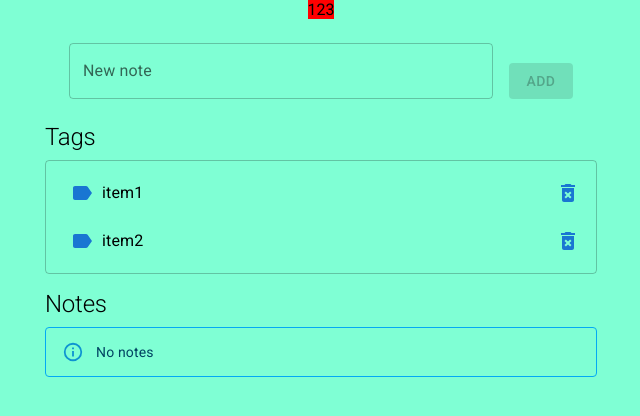
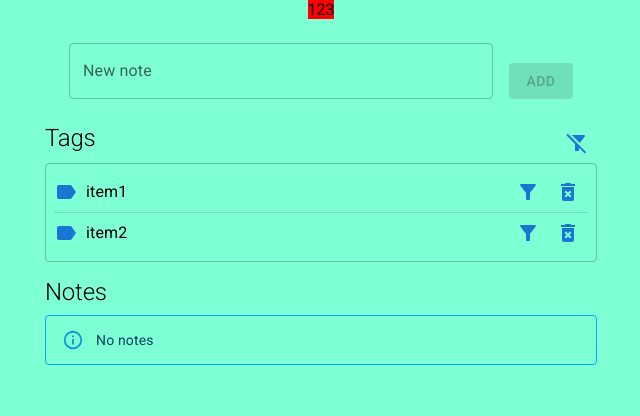
Before and after one commit to anticher/note-editor, a React (Create React App) app: page / in a window 1280 px wide. Shown: the top 416 px of the page, without its empty margins (319-959 px from the left). Built offline with nearby package versions, Linux system fonts and the light colour scheme.

Commit message:
feat: add tag filter

```diff
--- a/src/app/notes/notes.slice.ts
+++ b/src/app/notes/notes.slice.ts
@@ -9,11 +9,13 @@ export interface INote {
 export interface INotesDataState {
   notes: INote[];
   tags: string[];
+  filterTag: string;
 }
 
 export const initialState: INotesDataState = {
   notes: [],
   tags: ["item1", "item2"],
+  filterTag: ''
 };
 
 export const notesSlice = createSlice({
@@ -49,10 +51,16 @@ export const notesSlice = createSlice({
     deleteTag: (state, action: PayloadAction<string>) => {
       state.tags = state.tags.filter((tag) => tag !== action.payload);
     },
+    setFilter: (state, action: PayloadAction<string>) => {
+      state.filterTag = action.payload;
+    },
+    resetFilter: (state, action: PayloadAction<void>) => {
+      state.filterTag = '';
+    },
   },
 });
 
-export const { addNewNote, updateNote, addNewTag, deleteTag, deleteNote } =
+export const { addNewNote, updateNote, addNewTag, deleteTag, deleteNote, setFilter, resetFilter } =
   notesSlice.actions;
 
 export const selectNotes = (state: RootState) => state.notes;
--- a/src/components/Notes-list.tsx
+++ b/src/components/Notes-list.tsx
@@ -8,6 +8,10 @@ import NoteRow from "./Note-row";
 
 function NotesList() {
   const notesData = useAppSelector((state) => state.notes);
+
+  let filteredNotes = notesData.notes.filter((note) =>
+    note.value.includes(notesData.filterTag)
+  );
 
   const content = (
     <List
@@ -24,7 +28,7 @@ function NotesList() {
         },
       }}
     >
-      {notesData.notes.map((note, index) => (
+      {filteredNotes.map((note, index) => (
         <Box key={note.id}>
           {index ? <Divider /> : null}
           <NoteRow noteId={note.id} />
@@ -44,7 +48,7 @@ function NotesList() {
       <Typography variant="h2" gutterBottom fontSize={24}>
         Notes
       </Typography>
-      {notesData.notes.length ? content : noItemsAlert}
+      {filteredNotes.length ? content : noItemsAlert}
     </Box>
   );
 }
--- a/src/components/Tag-row.tsx
+++ b/src/components/Tag-row.tsx
@@ -1,11 +1,10 @@
-import { MouseEvent } from "react";
 import ListItem from "@mui/material/ListItem";
-import ListItemButton from "@mui/material/ListItemButton";
 import ListItemText from "@mui/material/ListItemText";
 import LabelIcon from "@mui/icons-material/Label";
 import IconButton from "@mui/material/IconButton";
+import FilterAltIcon from "@mui/icons-material/FilterAlt";
 import DeleteForeverIcon from "@mui/icons-material/DeleteForever";
-import { deleteTag } from "../app/notes/notes.slice";
+import { deleteTag, setFilter } from "../app/notes/notes.slice";
 import { useAppDispatch } from "../app/app-hooks";
 
 type TagRowPropsType = {
@@ -15,25 +14,21 @@ type TagRowPropsType = {
 function TagRow({ tag }: TagRowPropsType) {
   const dispatch = useAppDispatch();
 
-  const handleDeleteButtonClick = (e: MouseEvent) => {
+  const handleSetFilterClick = () => {
+    dispatch(setFilter(tag));
+  };
+
+  const handleDeleteButtonClick = () => {
     dispatch(deleteTag(tag));
   };
   return (
     <ListItem component="div" disablePadding>
-      <ListItemButton
-        onClick={(e) => {
-          console.log("filter by this tag");
-        }}
-      >
-        <LabelIcon sx={{ mr: 1, color: "primary.main" }} />
-        <ListItemText primary={tag} />
-      </ListItemButton>
-      <IconButton
-        color="primary"
-        onClick={(e) => {
-          handleDeleteButtonClick(e);
-        }}
-      >
+      <LabelIcon sx={{ mr: 1 }} color="primary" />
+      <ListItemText primary={tag} />
+      <IconButton color="primary" onClick={handleSetFilterClick}>
+        <FilterAltIcon />
+      </IconButton>
+      <IconButton color="primary" onClick={handleDeleteButtonClick}>
         <DeleteForeverIcon />
       </IconButton>
     </ListItem>
--- a/src/components/Tags-list.tsx
+++ b/src/components/Tags-list.tsx
@@ -1,12 +1,22 @@
 import Box from "@mui/material/Box";
+import Stack from "@mui/material/Stack";
 import List from "@mui/material/List";
 import Alert from "@mui/material/Alert";
 import TagRow from "./Tag-row";
+import Divider from "@mui/material/Divider";
 import Typography from "@mui/material/Typography";
-import { useAppSelector } from "../app/app-hooks";
+import IconButton from "@mui/material/IconButton";
+import FilterAltOffIcon from "@mui/icons-material/FilterAltOff";
+import { useAppDispatch, useAppSelector } from "../app/app-hooks";
+import { resetFilter } from "../app/notes/notes.slice";
 
 function TagsList() {
   const notesData = useAppSelector((state) => state.notes);
+  const dispatch = useAppDispatch();
+
+  const handleResetFilterClick = () => {
+    dispatch(resetFilter());
+  };
 
   const content = (
     <List
@@ -14,7 +24,7 @@ function TagsList() {
         p: 1,
         bgcolor: "background.paper",
         overflow: "auto",
-          maxHeight: 100,
+        maxHeight: 120,
         backgroundColor: "transparent",
         border: 1,
         borderRadius: "4px",
@@ -24,7 +34,12 @@ function TagsList() {
         },
       }}
     >
-        {notesData.tags.map((tag) => <TagRow key={tag} tag={tag} />)}
+      {notesData.tags.map((tag, index) => (
+        <Box key={tag}>
+          {index ? <Divider /> : null}
+          <TagRow tag={tag} />
+        </Box>
+      ))}
     </List>
   );
 
@@ -34,12 +49,16 @@ function TagsList() {
     </Alert>
   );
 
-
   return (
     <Box sx={{ mb: 2 }}>
+      <Stack direction="row" justifyContent="space-between" alignItems="center">
         <Typography variant="h2" gutterBottom fontSize={24}>
           Tags
         </Typography>
+        <IconButton onClick={handleResetFilterClick}>
+          <FilterAltOffIcon color="primary" />
+        </IconButton>
+      </Stack>
       {notesData.tags.length ? content : noTagsAlert}
     </Box>
   );
```
Lines whose indentation alone changed are shown as unchanged.
